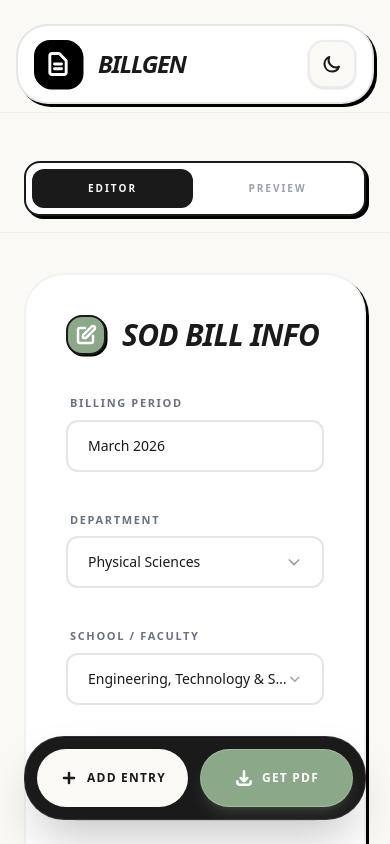
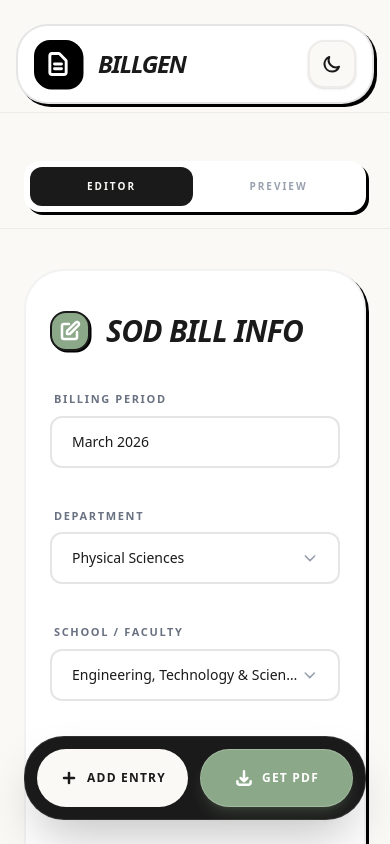
Before and after one commit to zaid-fahad/phy-sod-bill-maker, a React (Vite) app: page / in a window 390 px wide. Shown: the top 844 px of the page. Built offline with nearby package versions, Linux system fonts and the light colour scheme.

Commit message:
updated time sheet padding

```diff
--- a/src/components/TimesheetForm.jsx
+++ b/src/components/TimesheetForm.jsx
@@ -82,7 +82,7 @@ export default function TimesheetForm({ entries, setEntries, lastAddedId, setLas
         </button>
       </div>
 
-      <div className="space-y-8">
+      <div className="space-y-8 ">
         {entries.map((entry, index) => {
           const dailyHours = calculateHours(entry.start, entry.end);
           const isNew = entry.id === lastAddedId;
--- a/src/pages/Home.jsx
+++ b/src/pages/Home.jsx
@@ -94,7 +94,7 @@ export default function Home({ toggleDarkMode, darkMode }) {
       <main className="flex-grow max-w-7xl mx-auto w-full px-6 lg:px-8 py-8">
         {/* Mobile Tabs */}
         <div className="lg:hidden sticky top-[108px] z-40 -mx-6 px-6 py-4 bg-app-paper/80 backdrop-blur-xl border-b border-app-border mb-10 transition-colors duration-500">
-          <div className="bg-app-surface border-2 border-app-text p-1.5 rounded-2xl shadow-retro dark:shadow-none flex gap-1">
+          <div className="bg-app-surface  border-app-text p-1.5 rounded-2xl shadow-retro dark:shadow-none flex gap-1">
             <button
               onClick={() => setActiveTab('edit')}
               className={`flex-1 py-3 text-[10px] font-black uppercase tracking-[0.2em] rounded-xl transition-all duration-300 ${
@@ -117,7 +117,7 @@ export default function Home({ toggleDarkMode, darkMode }) {
         <div className="lg:grid lg:grid-cols-12 lg:gap-16 items-start">
           {/* Form Column */}
           <div className={`lg:col-span-5 ${activeTab === 'edit' ? 'block' : 'hidden lg:block'}`}>
-            <div className="bg-app-surface border-2 border-app-border rounded-[2.5rem] p-10 shadow-retro dark:shadow-none transition-all hover:shadow-black/10">
+            <div className="bg-app-surface border-2 border-app-border rounded-[2.5rem] px-6 py-10 shadow-retro dark:shadow-none transition-all hover:shadow-black/10">
               <h2 className="text-3xl font-black mb-10 text-app-text uppercase tracking-tight italic flex items-center gap-4">
                 <div className="w-10 h-10 bg-retro-sage rounded-2xl flex items-center justify-center border-2 border-app-text shadow-retro-sm dark:shadow-none">
                   <svg className="w-6 h-6 text-white dark:text-black" fill="none" stroke="currentColor" viewBox="0 0 24 24" strokeWidth="2.5">
@@ -187,8 +187,8 @@ export default function Home({ toggleDarkMode, darkMode }) {
       </Modal>
 
       {/* Sticky Mobile Bar */}
-      <div className="lg:hidden fixed bottom-0 left-0 right-0 p-6 z-50">
-        <div className="bg-app-text dark:bg-app-surface text-app-paper dark:text-app-text rounded-[2.5rem] p-3 shadow-2xl flex gap-3 border border-white/10 dark:border-white/5">
+      <div className="lg:hidden fixed  bottom-0 left-0 right-0 p-6 z-50">
+        <div className=" bg-app-text dark:bg-app-surface text-app-paper dark:text-app-text rounded-[2.5rem] p-3 shadow-2xl flex gap-3 border border-white/10 dark:border-white/20">
           <button
             onClick={handleAddRow}
             className="flex-1 bg-app-paper dark:bg-white/10 text-app-text dark:text-app-text py-4.5 rounded-[2rem] font-black uppercase tracking-widest flex items-center justify-center gap-2 active:scale-95 transition-all text-xs"
```
